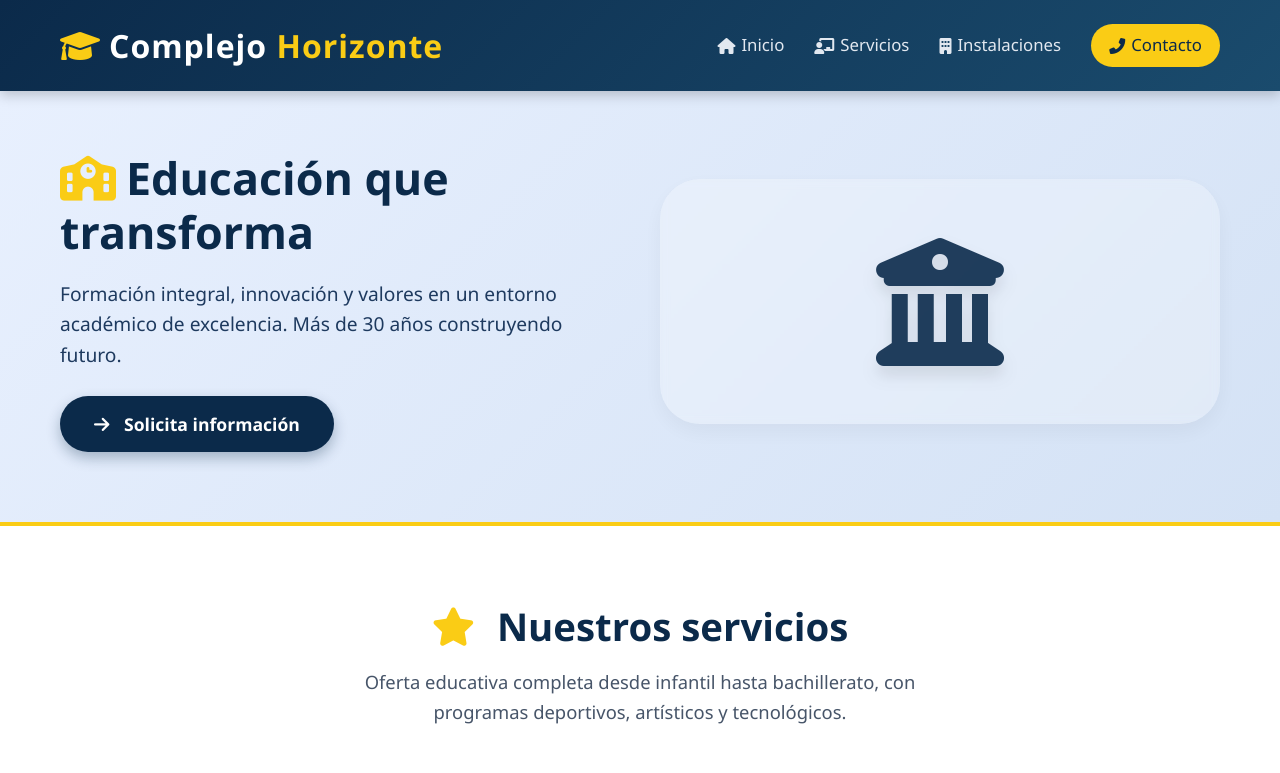
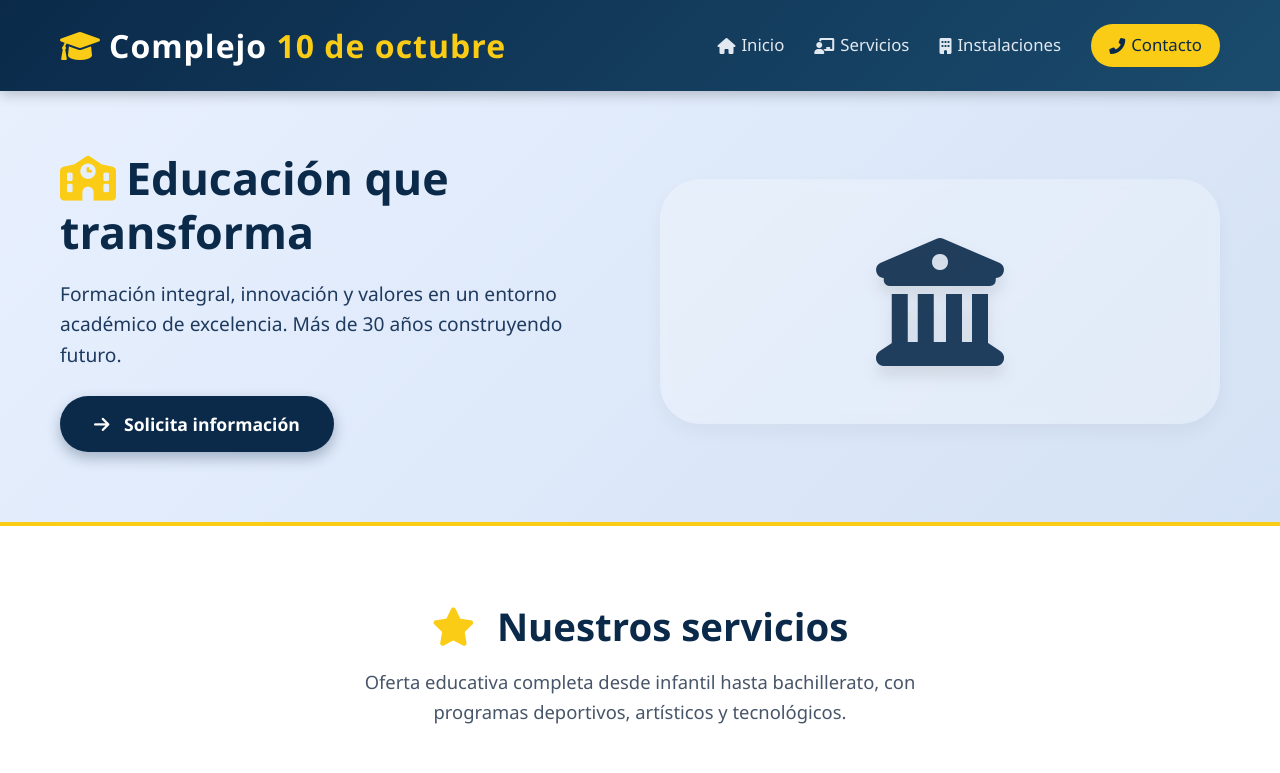
Before and after one commit to william50333/escuelasantamarta, a plain HTML site: page index.html in a window 1280 px wide. Shown: the top 773 px of the page. Drawn offline with Linux system fonts and the light colour scheme.

Commit message:
Update header title from 'Horizonte' to '10 de octubre'

```diff
--- a/index.html
+++ b/index.html
@@ -519,7 +519,7 @@
 <header>
   <div class="container header-flex">
     <div class="logo">
-      <h1><i class="fas fa-graduation-cap"></i>Complejo <span>Horizonte</span></h1>
+      <h1><i class="fas fa-graduation-cap"></i>Complejo <span>10 de octubre</span></h1>
     </div>
     <nav class="nav-menu">
       <a href="#inicio"><i class="fas fa-home"></i> Inicio</a>
```
